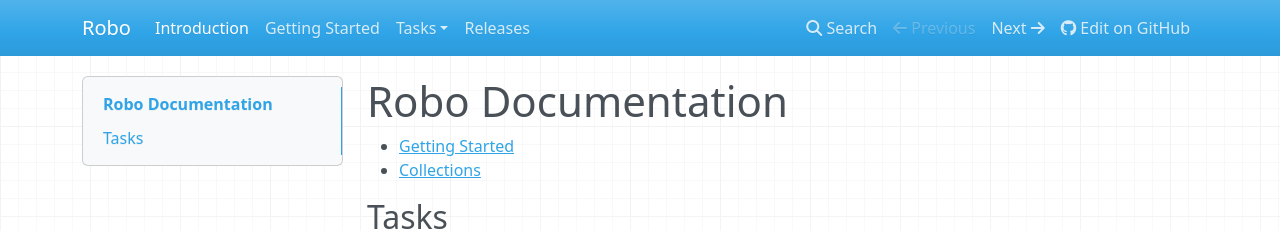
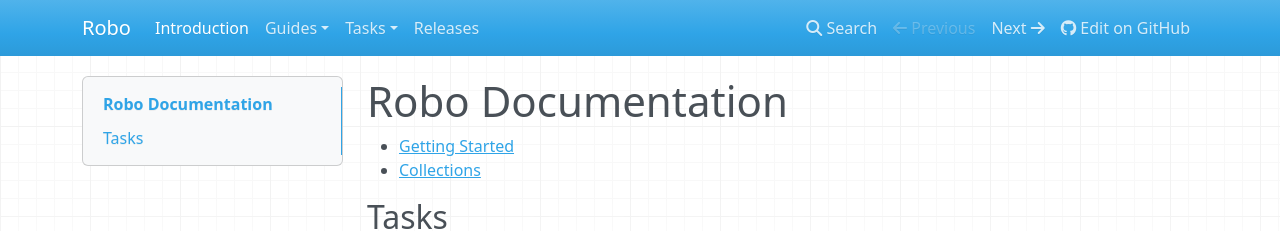
Before and after one commit to consolidation/robo, an MkDocs documentation site: the page built from docs/index.md, in a window 1280 px wide. Shown: the top 231 px of the page. Built offline with MkDocs 1.6.1, drawn with Linux system fonts in a browser that asks for light colours; nearby versions of some CDN libraries; old or Windows-style settings are respelled for this version of MkDocs; part of the change alters nothing that is shown.

Commit message:
changed format

```diff
--- a/mkdocs.yml
+++ b/mkdocs.yml
@@ -5,22 +5,25 @@ theme_dir: robotheme
 site_url: http://robo.li
 repo_url: https://github.com/codegyre/robo/
 pages:
-- ['index.md', 'Introduction']
-- [started.md, Getting Started]
-- [tasks/Base.md, Tasks, Base Tasks]
-- [tasks/FileSystem.md, Tasks, FileSystem Tasks]
-- [tasks/File.md, Tasks, File Tasks]
-- [tasks/Composer.md, Tasks, Composer Tasks]
-- [tasks/Vcs.md, Tasks, VCS Tasks]
-- [tasks/Development.md, Tasks, Development Tasks]
-- [tasks/Assets.md, Tasks, Assets Tasks]
-- [tasks/Remote.md, Tasks, 'SSH, Rsync Tasks']
-- [tasks/Testing.md, Tasks, Testing Tasks]
-- [tasks/Npm.md, Tasks, NPM Tasks]
-- [tasks/Bower.md, Tasks, Bower Tasks]
-- [tasks/Gulp.md, Tasks, Gulp Tasks]
-- [tasks/Docker.md, Tasks, Docker Tasks]
-- [tasks/ApiGen.md, Tasks, ApiGen Tasks]
-- [changelog.md, 'Releases']
+- Introduction: index.md
+- Guides:
+  - "Getting Started": getting-started.md
+  - Collections: collecetion.md
+- Tasks:
+  - "Base Tasks": Base.md
+  - "FileSystem Tasks": FileSystem.md
+  - "File Tasks": File.md
+  - "Composer Tasks": Composer.md
+  - "VCS Tasks": Vcs.md
+  - "Development Tasks": Development.md
+  - "Assets Tasks": Assets.md
+  - "Tasks'": Remote.md 'SSH, Rsync
+  - "Testing Tasks": Testing.md
+  - "NPM Tasks": Npm.md
+  - "Bower Tasks": Bower.md
+  - "Gulp Tasks": Gulp.md
+  - "Docker Tasks": Docker.md
+  - "ApiGen Tasks": ApiGen.md
+- Releases: changelog.md
 extra_css:
 - /css/robo.css
```
